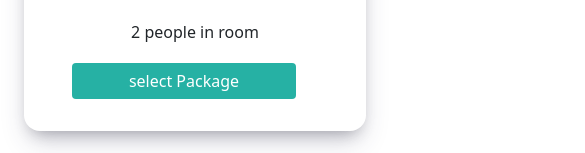
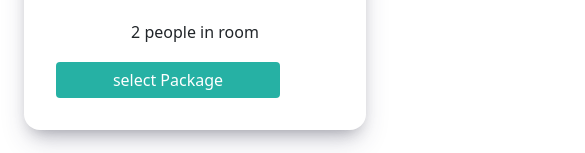
Before and after one commit to 1503rahulyadav/Hotel-Booking, a React (Create React App) app: page /home in a window 390 px wide. Shown: the part 2880-3033 px from the top of the page, 585 px wide, since content can reach past the window. Built offline with nearby package versions, Linux system fonts and the light colour scheme.

Commit message:
minor changes

```diff
--- a/src/Pages/Home/index.js
+++ b/src/Pages/Home/index.js
@@ -322,10 +322,10 @@ function Home (){
 
                 </Container>
         </Container>
-        <Row>
+        <Row className='footer-row' >
                                 <div className="container footer-container">
                                         <footer className=" footer ">
-                                            <div className="row">
+                                            <div className="row ">
                                             <div className="col-lg-2 col-sm-12">
                                                 <h5>Section</h5>
                                                 <ul className="nav flex-column">
--- a/src/index.css
+++ b/src/index.css
@@ -244,6 +244,7 @@ body {
 
     .body{
       overflow-x: hidden !important;
+
     }
     .navbar{
       margin: 1rem;
@@ -279,7 +280,7 @@ body {
       padding: 0rem;
     }
     .package-btn{
-      margin: 3px 0px 2rem 3rem;
+      margin: 3px 0px 2rem 2rem;
       background-color: #26b1a4;
       color: white;
 
@@ -305,6 +306,10 @@ body {
     .service-row{
         /* display: flex; */
         flex-direction: column-reverse;
+        overflow-x: hidden;
+    }
+    .footer-row{
+      margin: 0rem;
     }
 
 }
```
